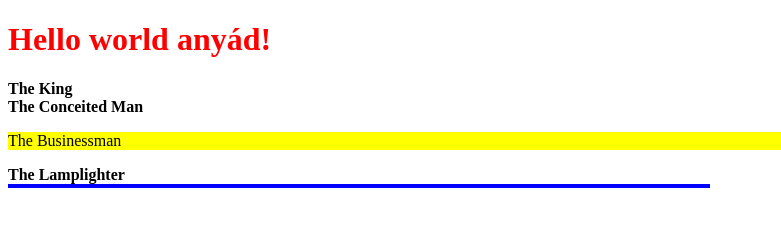
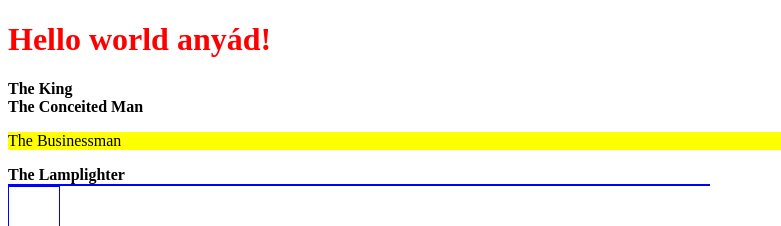
Before and after one commit to RichardBaxterGH/RichardBaxterGH.github.io, a plain HTML site: page index.html in a window 1280 px wide. Shown: the top 226 px of the page, 0-781 px from the left. Drawn offline with Linux system fonts and the light colour scheme.

Commit message:
Update style.css

```diff
--- a/style.css
+++ b/style.css
@@ -15,10 +15,12 @@ div{
   font-weight: bold;
 }
 .nagy{
-
+width: 50px;
+height: 50px;
 }
 .a0a1{
-
+  width: 50px;
+  height: 50px;
 }
 section{
   width: 700px;
```
